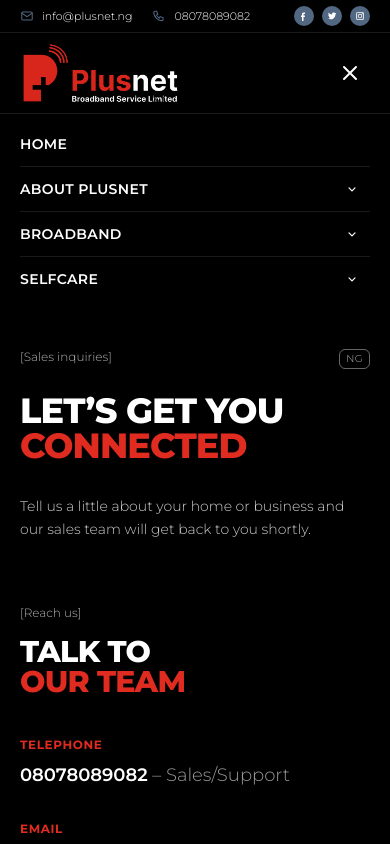
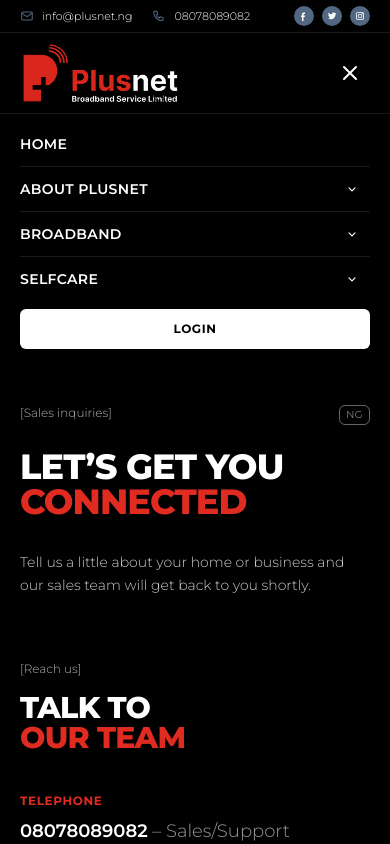
Before and after one commit to Anelsonmousse/plusnet-redesign, a Next.js app: page /contact-us in a window 390 px wide. Both pictures are taken after a click on the button "Toggle menu". Shown: the top 844 px of the page. Built offline with nearby package versions, Linux system fonts and the light colour scheme.

Commit message:
Point Login and My Account at portal.plusnet.ng; move deploy docs to org repo

```diff
--- a/components/Header.tsx
+++ b/components/Header.tsx
@@ -155,12 +155,12 @@
             })}
           </nav>
 
-          <Link
-            href="/support-portal"
+          <a
+            href={site.portal}
             className="hidden rounded-md bg-white px-7 py-2.5 text-xs font-medium text-black transition-colors hover:bg-brand hover:text-white lg:block"
           >
             Login
-          </Link>
+          </a>
 
           <button
             type="button"
@@ -246,6 +246,14 @@
               </li>
             ))}
           </ul>
+          <div className="container-wide pb-4">
+            <a
+              href={site.portal}
+              className="block rounded-md bg-white py-3 text-center text-xs font-bold uppercase tracking-wider text-black transition-colors hover:bg-brand hover:text-white"
+            >
+              Login
+            </a>
+          </div>
         </div>
       </div>
     </header>
--- a/lib/site.ts
+++ b/lib/site.ts
@@ -2,6 +2,7 @@
   name: "Plusnet Broadband Services Limited",
   phone: "08078089082",
   email: "info@plusnet.ng",
+  portal: "https://portal.plusnet.ng",
   offices: [
     { city: "Abuja Office", address: "#8 Toamasina Street, Wuse 2. FCT, Abuja" },
     { city: "Lagos Office", address: "#39 Osolo Way Ajao Estate Isolo Lagos" },
@@ -42,7 +43,7 @@
     href: "/support-portal",
     children: [
       { label: "Help & Support", href: "/support-portal" },
-      { label: "My Account", href: "/support-portal" },
+      { label: "My Account", href: "https://portal.plusnet.ng" },
     ],
   },
 ];
```
Also changed, not shown: 2 other files (tests, documents, lock files or other folders).
